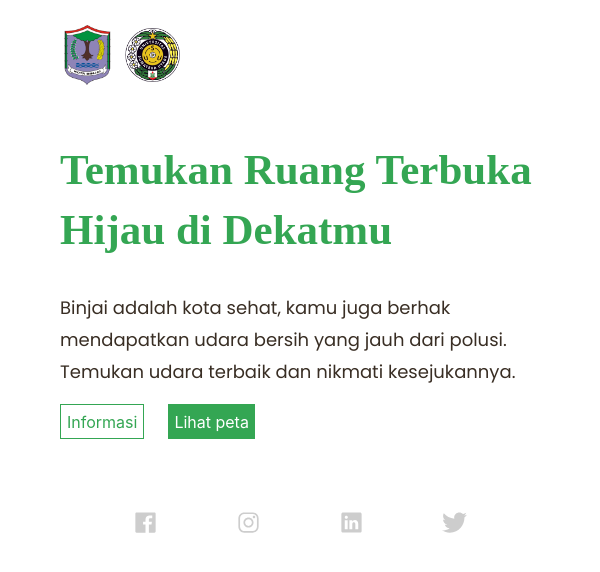
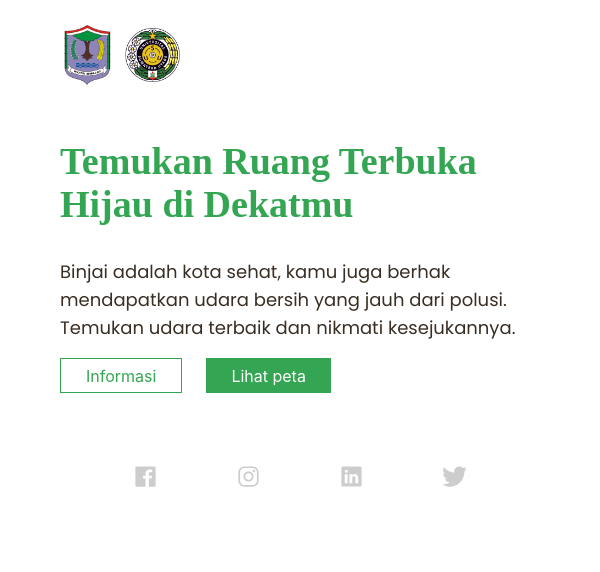
Before and after one commit to AmienulRana/landing-page-binjai, a plain HTML site: page index.html in a window 600 px wide. Drawn offline with nearby package versions, Linux system fonts and the light colour scheme; a web font is replaced by a local one.

Commit message:
=mengatur responsive

```diff
--- a/index.html
+++ b/index.html
@@ -35,7 +35,7 @@
   <body>
     <div class="container">
       <div class="row">
-        <div class="col-md-6">
+        <div class="col-md-10">
           <div class="container container-logo">
             <div class="d-flex">
               <img
@@ -79,7 +79,7 @@
             </div>
           </div>
         </div>
-        <div class="col-md-6 col-monumen d-none d-md-block position-relative">
+        <div class="col-md-6 col-monumen d-none d-lg-block position-relative">
           <img
             src="./src/image/monumen_binjai.png"
             alt="monumen binjai"
--- a/src/css/index.css
+++ b/src/css/index.css
@@ -79,6 +79,19 @@ img.img-monumen_binjai {
 }
 
 @media (min-width: 576px) and (max-width: 767.98px) {
+  .title-page {
+    font-size: 38px;
+    line-height: 43px !important;
+  }
+  p.description-home {
+    line-height: 28px;
+  }
+  button.informasi {
+    padding: 0 25px;
+  }
+  button.lihat-peta {
+    padding: 0 25px;
+  }
 }
 
 @media (min-width: 768px) and (max-width: 991.98px) {
```
